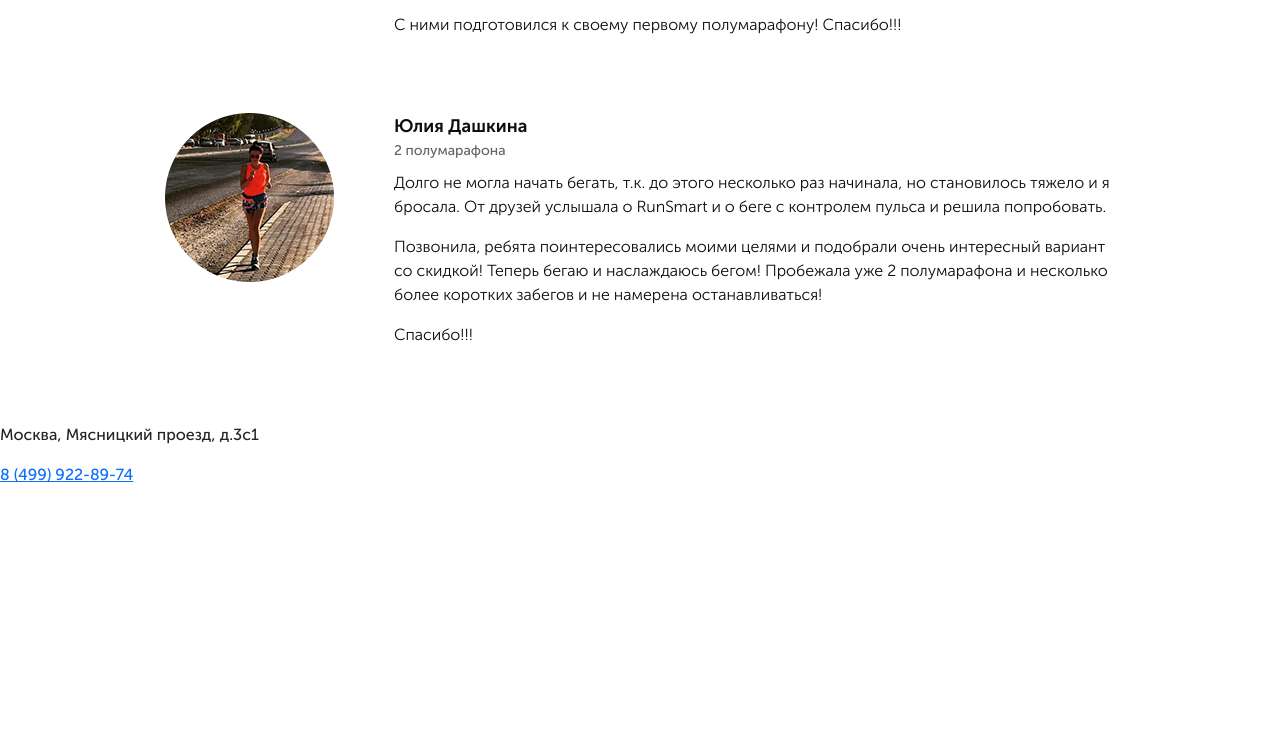
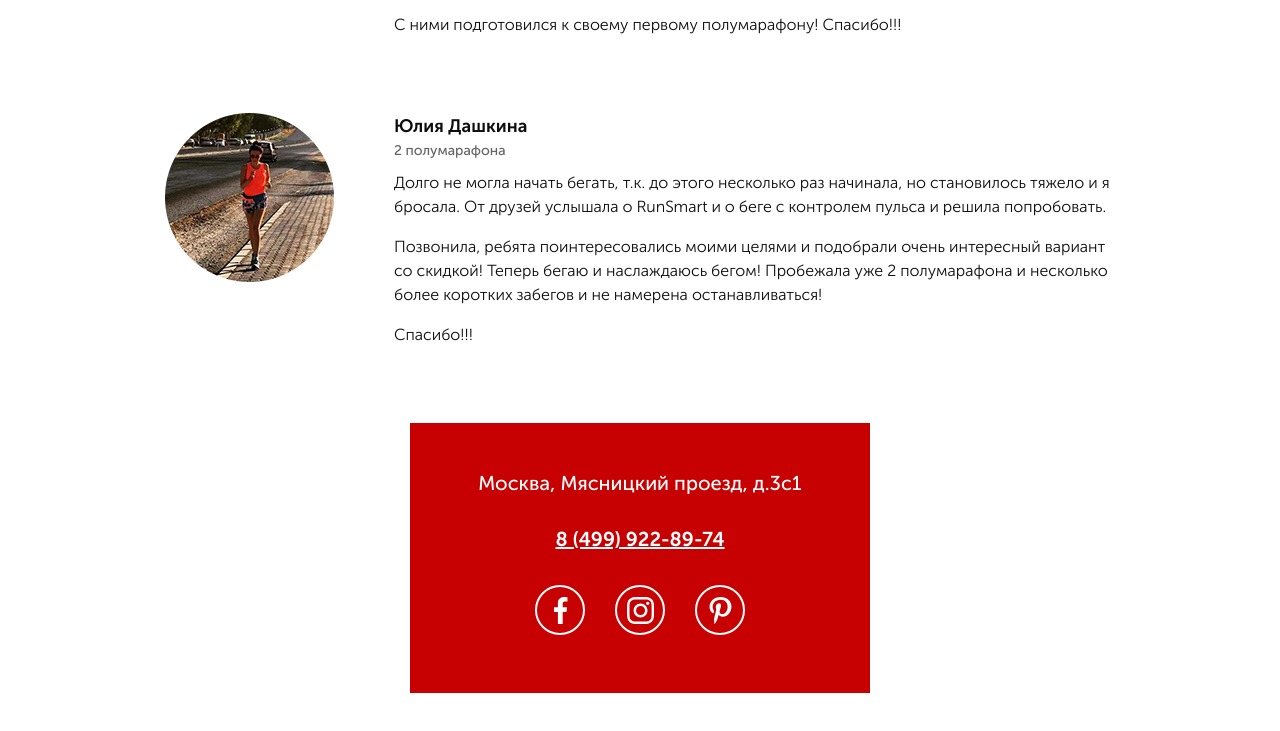
Before and after one commit to daria-vikhoreva/RunSmart, a website: page src/index.html in a window 1280 px wide. Shown: the part 4371-5102 px from the top of the page. Before the commit the page ends 4884 px from the top, so only its background shows below. Drawn offline with nearby package versions, Linux system fonts and the light colour scheme; files that its build step writes are made by us from their sources; files whose address does not match are found by name.

Commit message:
added styles for footer

```diff
--- /dev/null
+++ b/src/sass/blocks/_footer.scss
@@ -0,0 +1,52 @@
+.footer {
+    height: 630px;
+    position: relative;
+    &__info {
+        position: absolute;
+        top: 0;
+        left: 50%;
+        transform: translateX(-50%);
+        width: 460px;
+        height: 270px;
+        background-color: $main-color;
+        padding: 50px 68px 60px 68px;
+    }
+    &__address {
+        margin-bottom: 36px;
+        color: #ffffff;
+        font-size: 20px;
+        line-height: 20px;
+        font-weight: 500;
+        text-align: center;
+    }
+    &__phone {
+        display: block;
+        font-weight: 700;
+        font-size: 20px;
+        line-height: 20px;
+        text-align: center;
+        color: #FFFFFF;
+        margin-bottom: 36px;
+        &:hover {
+            color: #ffffff;
+        }
+    }
+    &__social-item {
+        display: flex;
+        justify-content: center;
+        align-items: center;
+        width: 50px;
+        height: 50px;
+        border: 2px solid #ffffff;
+        border-radius: 100%;
+        margin: 0 15px;
+        img {
+            height: 27px;
+        }
+    }
+    &__social {
+        display: flex;
+        justify-content: center;
+        align-items: center;
+    }
+}
--- a/src/sass/style.scss
+++ b/src/sass/style.scss
@@ -18,3 +18,4 @@
 @import 'blocks/carousel';
 @import 'blocks/catalog';
 @import 'blocks/feedback';
+@import 'blocks/footer';
```
